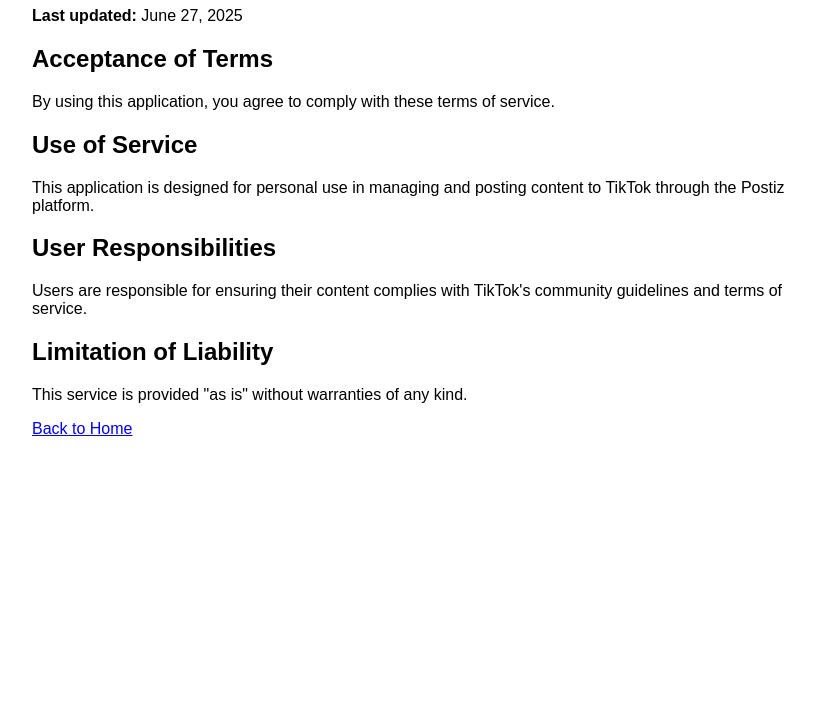
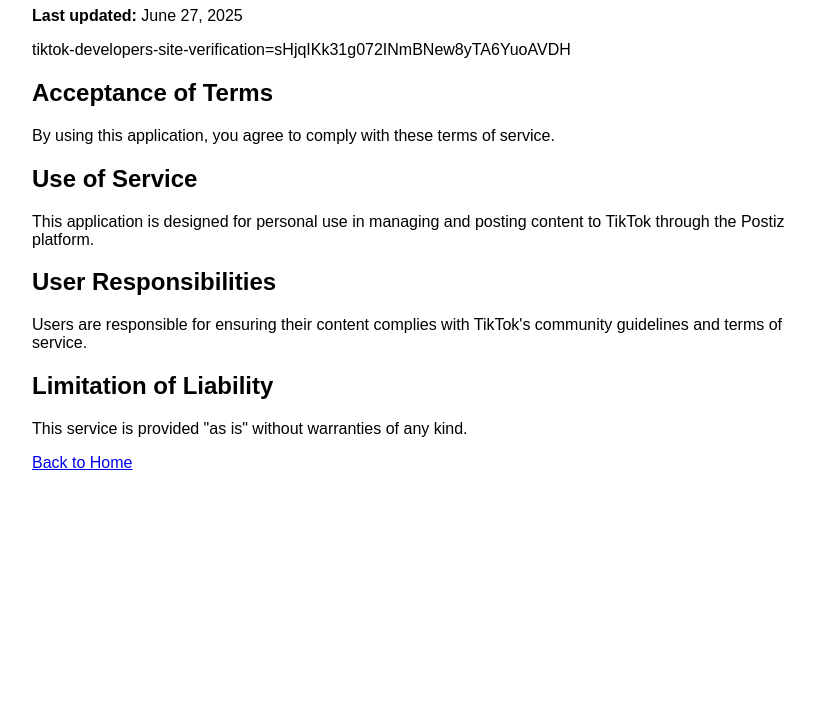
Before and after one commit to DoneKan/tiktok-app-docs, a plain HTML site: page terms.html in a window 1280 px wide. Shown: the part 93-800 px from the top of the page, without its empty margins (208-1023 px from the left). Drawn offline with Linux system fonts and the light colour scheme.

Commit message:
Update terms.html

```diff
--- a/terms.html
+++ b/terms.html
@@ -10,6 +10,9 @@
 <body>
     <h1>Terms of Service</h1>
     <p><strong>Last updated:</strong> June 27, 2025</p>
+
+
+    <p>  tiktok-developers-site-verification=sHjqIKk31g072INmBNew8yTA6YuoAVDH </p>
 
     <h2>Acceptance of Terms</h2>
     <p>By using this application, you agree to comply with these terms of service.</p>
```
